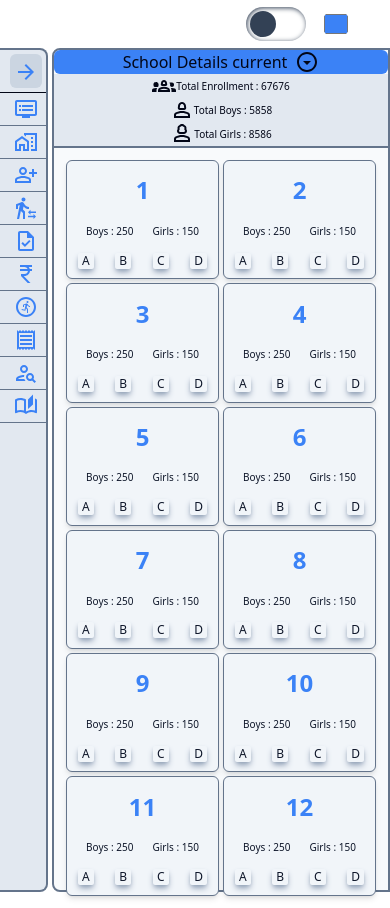
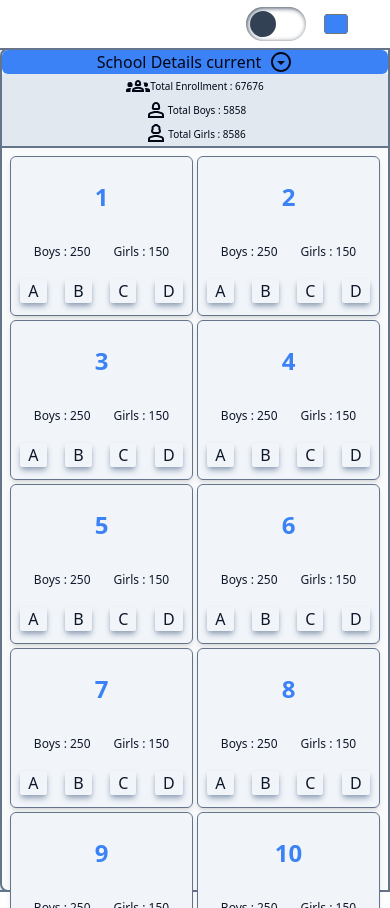
Before and after one commit to akash-git-bthames/COLLEGE-ERP, a React (Vite) app in the folder Frontend/: page / in a window 390 px wide. Built offline with nearby package versions, Linux system fonts and the light colour scheme.

Commit message:
make responsive for all devices

```diff
--- a/Frontend/src/Components/Atoms/SidebarCells.jsx
+++ b/Frontend/src/Components/Atoms/SidebarCells.jsx
@@ -9,7 +9,7 @@ function SidebarCells({ name, isOpen,icon,setClickCell }) {
   }
 
   return (
-    <li className={`p-1 dark:hover:bg-slate-700 border-slate-500 hover:bg-slate-300 hover:cursor-pointer text-slate-950 dark:text-slate-300  md:text-lg sm:text-sm text-xs flex gap-1 ${isOpen ? 'justify-start' : 'justify-end'} px-2 sm:px-3 md:px-4 items-center text-nowrap overflow-x-scroll`} onClick={handleClick}>
+    <li className={`p-1 dark:hover:bg-slate-700 border-slate-500 hover:bg-slate-300 hover:cursor-pointer text-slate-950 dark:text-slate-300  md:text-lg sm:text-sm text-xs flex gap-1  px-2 sm:px-3 md:px-4 items-center text-nowrap overflow-x-scroll transition-all duration-200 transform`} onClick={handleClick}>
       <div style={{color:color}}>
       {icon}
       </div>
--- a/Frontend/src/Components/HomePage.jsx
+++ b/Frontend/src/Components/HomePage.jsx
@@ -11,7 +11,7 @@ function HomePage() {
   };
 
   return (
-    <div className="w-full h-[100vh] flex gap-1">
+    <div className="w-full  flex gap-1">
       <Drawer isOpen={isOpen} toggleDrawer={toggleDrawer} setClickCell={setMainContent}/>
       <HomePageMainContent isOpen={isOpen} mainContent={mainContent}/>
     </div>
--- a/Frontend/src/Components/HomePageMainContent.jsx
+++ b/Frontend/src/Components/HomePageMainContent.jsx
@@ -43,11 +43,7 @@ const HomePageMainContent = ({ isOpen, mainContent }) => {
 
   return (
     <div
-      className={`flex-grow h-full  rounded-tl-lg rounded-bl-lg border-2 border-slate-500 text-slate-950 dark:text-slate-300 dark:bg-slate-800  bg-slate-50 transition-all duration-200 ease-in-out ${
-        isOpen
-          ? "ml-0"
-          : "lg:ml-[-135px] md:ml-[-104px] sm:ml-[-76px] ml-[-48px]"
-      }`}
+      className={`flex-grow h-[100vh]  rounded-tl-lg rounded-bl-lg border-2 border-slate-500 text-slate-950 dark:text-slate-300 dark:bg-slate-800  bg-slate-50 transition-all duration-200 transform `}
     >
 
 
--- a/Frontend/src/Components/mainContent/SchoolDashboard/SchoolDashboard.jsx
+++ b/Frontend/src/Components/mainContent/SchoolDashboard/SchoolDashboard.jsx
@@ -99,7 +99,7 @@ function SchoolDashboard() {
           <Person3OutlinedIcon /> Total Girls : 8586
         </div>
       </div>
-      <div className="h-[90vh] grid lg:grid-cols-5 md:grid-cols-4 sm:grid-cols-3 grid-cols-2 md:gap-2 gap-1 lg:p-10 md:p-6 sm:p-4 p-3">
+      <div className="h-[90vh] grid xl:grid-cols-5 lg:grid-cols-4 sm:grid-cols-3 grid-cols-2 md:gap-2 gap-1 lg:p-8 md:p-5 sm:p-3 p-2 overflow-y-scroll">
         {gradeArray.map((val, idx) => (
           <SchoolDashboardCard
             key={idx}
--- a/Frontend/src/Components/mainContent/SchoolDashboard/SchoolDashboardCard.jsx
+++ b/Frontend/src/Components/mainContent/SchoolDashboard/SchoolDashboardCard.jsx
@@ -8,7 +8,7 @@ function SchoolDashboardCard({ grade }) {
   const sections = ["A", "B", "C", "D"];
 
   return (
-    <div className="h-full w-full sm:border-2 border-[0.1px] border-slate-500 shadow-md hover:shadow-slate-400 dark:hover:shadow-slate-600 duration-200 rounded-md bg-slate-100 dark:bg-slate-700 text-slate-900 dark:text-slate-200 hover:cursor-pointer">
+    <div className="h-40 w-full sm:border-2 border-[0.1px] border-slate-500 shadow-md hover:shadow-slate-400 dark:hover:shadow-slate-600 duration-200 rounded-md bg-slate-100 dark:bg-slate-700 text-slate-900 dark:text-slate-200 hover:cursor-pointer">
       <div
         className=" h-[50%] lg:text-6xl font-bold md:text-5xl sm:text-4xl text-2xl flex justify-center items-center"
         style={{ color: color }}
@@ -16,15 +16,15 @@ function SchoolDashboardCard({ grade }) {
         {grade}
       </div>
 
-      <div className="flex h-[20%] justify-evenly items-center lg:text-md lg:font-medium md:text-sm md:font-normal sm:text-xs sm:font-normal text-[10px] font-thin">
+      <div className="flex h-[20%] justify-evenly items-center lg:text-md  md:text-sm  text-xs font-medium  ">
         <div>Boys : {totalBoys}</div>
         <div>Girls : {totalGirls}</div>
       </div>
-      <div className="h-[30%] flex justify-around items-center lg:text-xl md:font-medium md:text-lg sm:text-lg sm:font-medium text-xs font-medium ">
+      <div className="h-[30%] flex justify-around items-center lg:text-xl  md:text-lg text-md   font-medium ">
         {sections.map((section, index) => (
           <div
             key={index}
-            className=" sm:px-2 my-2 px-1  rounded-sm sm:rounded-md bg-slate-100 dark:bg-slate-700 shadow-md shadow-slate-400 dark:shadow-slate-500"
+            className=" px-2 my-2   rounded-sm sm:rounded-md bg-slate-100 dark:bg-slate-700 shadow-md shadow-slate-400 dark:shadow-slate-500"
           >
             {section}
           </div>
--- a/Frontend/src/Components/sidebar/Drawer.jsx
+++ b/Frontend/src/Components/sidebar/Drawer.jsx
@@ -31,9 +31,9 @@ const Drawer = ({isOpen,toggleDrawer,setClickCell}) => {
 
 
       <div
-        className={`flex flex-col h-full lg:w-48 w-24 sm:w-32 md:w-40  dark:bg-slate-800 bg-slate-200 border-t-2 border-r-2 border-b-2  border-slate-500 rounded-tr-lg rounded-br-lg duration-200 text-white transform ${
-          isOpen ? 'translate-x-0' : 'lg:-translate-x-[70%] md:-translate-x-[65%]  sm:-translate-x-[60%] -translate-x-[50%]'
-        } transition-transform duration-200 ease-in-out`}
+        className={`sm:static absolute flex flex-col h-[100vh]    dark:bg-slate-800 bg-slate-200 border-t-2 border-r-2 border-b-2  border-slate-500 rounded-tr-lg rounded-br-lg  text-white
+
+         transition-all transform  duration-200  `}
       >
        <div className='flex justify-end items-center p-1'>
        <button
```
